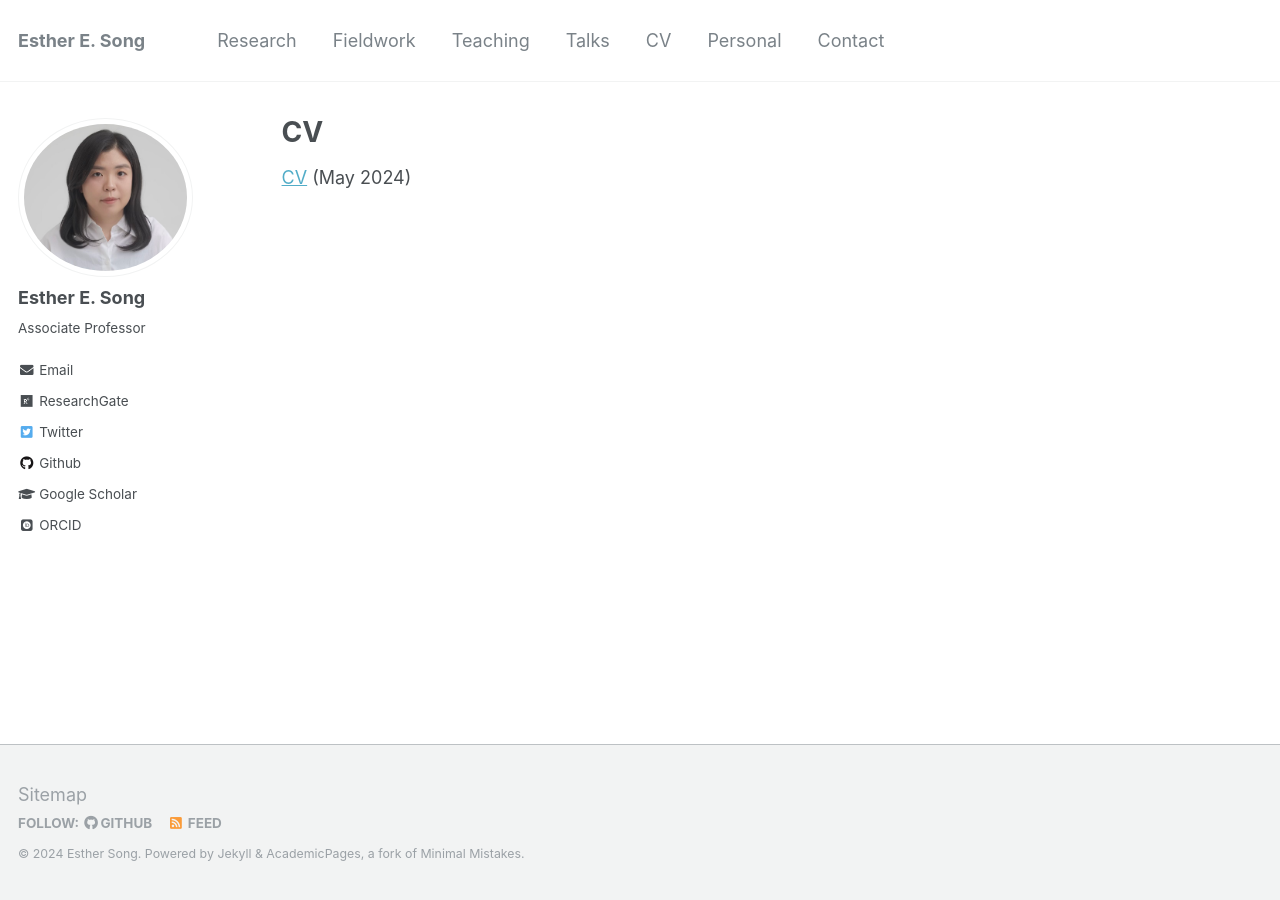
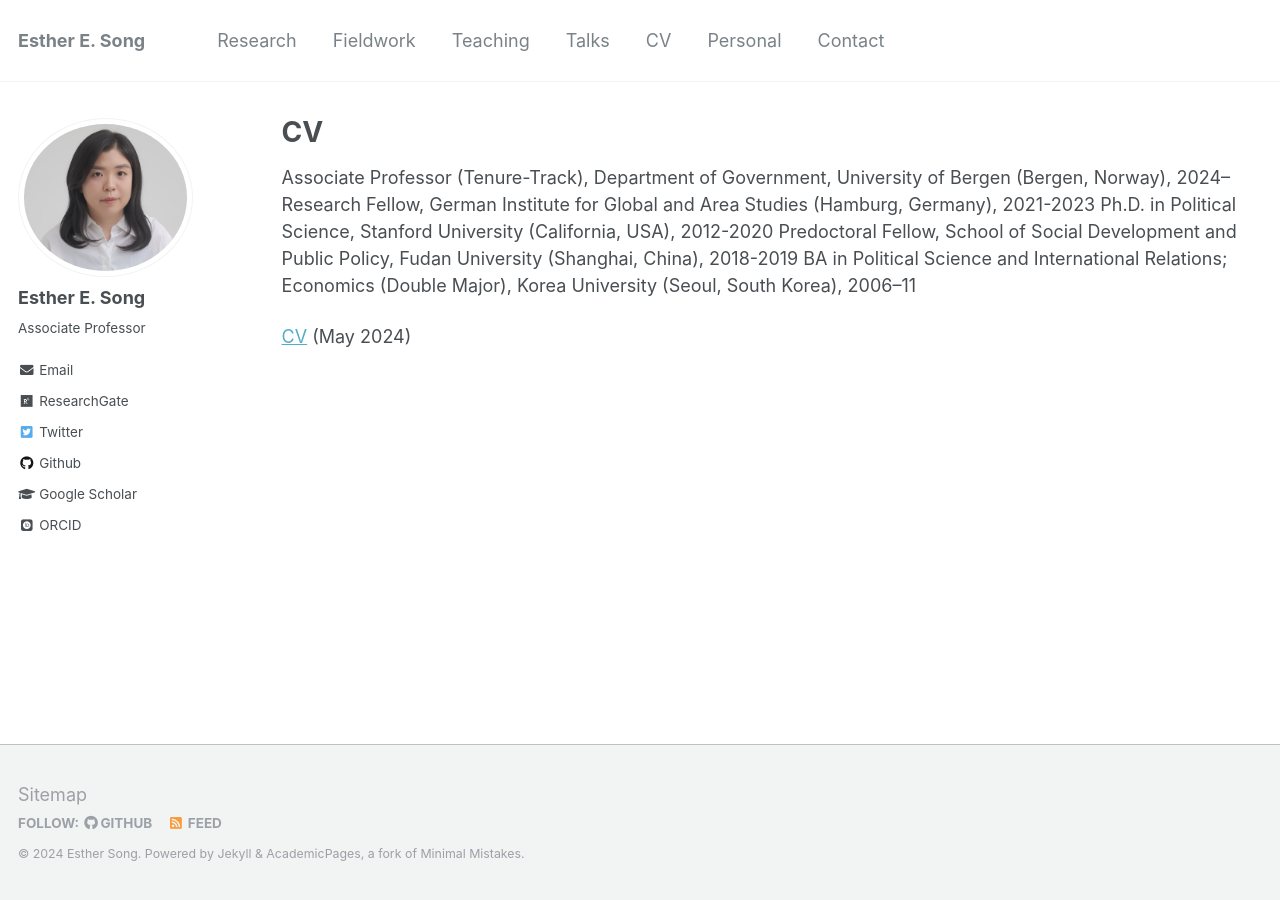
Before and after one commit to ehsong/ehsong.github.io, a Jekyll site: the page built from _pages/cv.md, in a window 1280 px wide. Built offline with Jekyll 4.4.1, drawn with Linux system fonts in a browser that asks for light colours; some web fonts are replaced.

Commit message:
Update cv.md

```diff
--- a/_pages/cv.md
+++ b/_pages/cv.md
@@ -7,5 +7,12 @@ redirect_from:
   - /resume
 ---
 {% include base_path %}
+
+Associate Professor (Tenure-Track), Department of Government, University of Bergen (Bergen, Norway), 2024–
+Research Fellow, German Institute for Global and Area Studies (Hamburg, Germany), 2021-2023
+Ph.D. in Political Science, Stanford University (California, USA), 2012-2020
+Predoctoral Fellow, School of Social Development and Public Policy, Fudan University (Shanghai, China), 2018-2019
+BA in Political Science and International Relations; Economics (Double Major), Korea University (Seoul, South Korea), 2006–11
+
 [CV](https://drive.google.com/file/d/1dfyo3i-JFInbHklYnnsx27eP9VxValfP/view?usp=drive_link)
 (May 2024)
```
